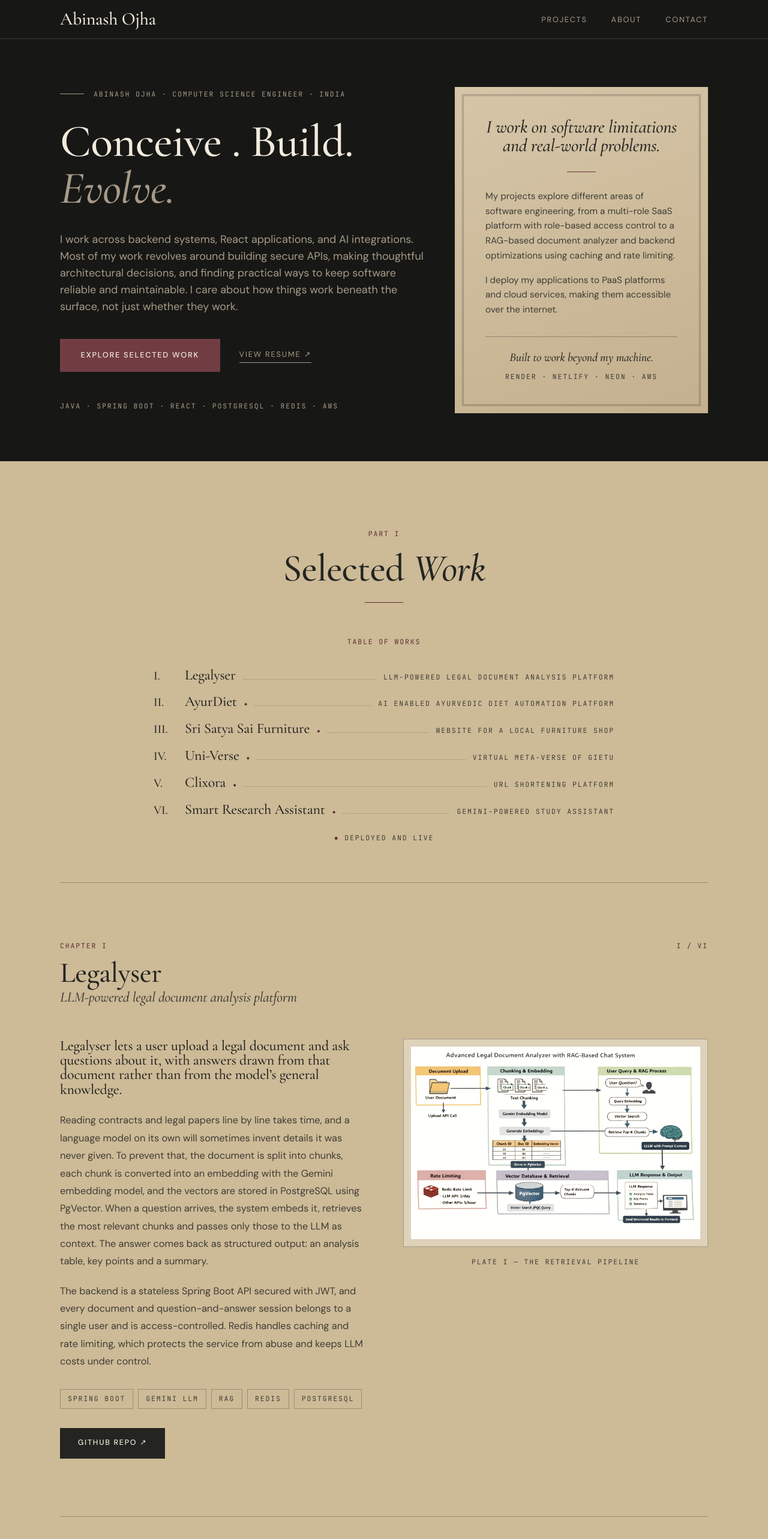
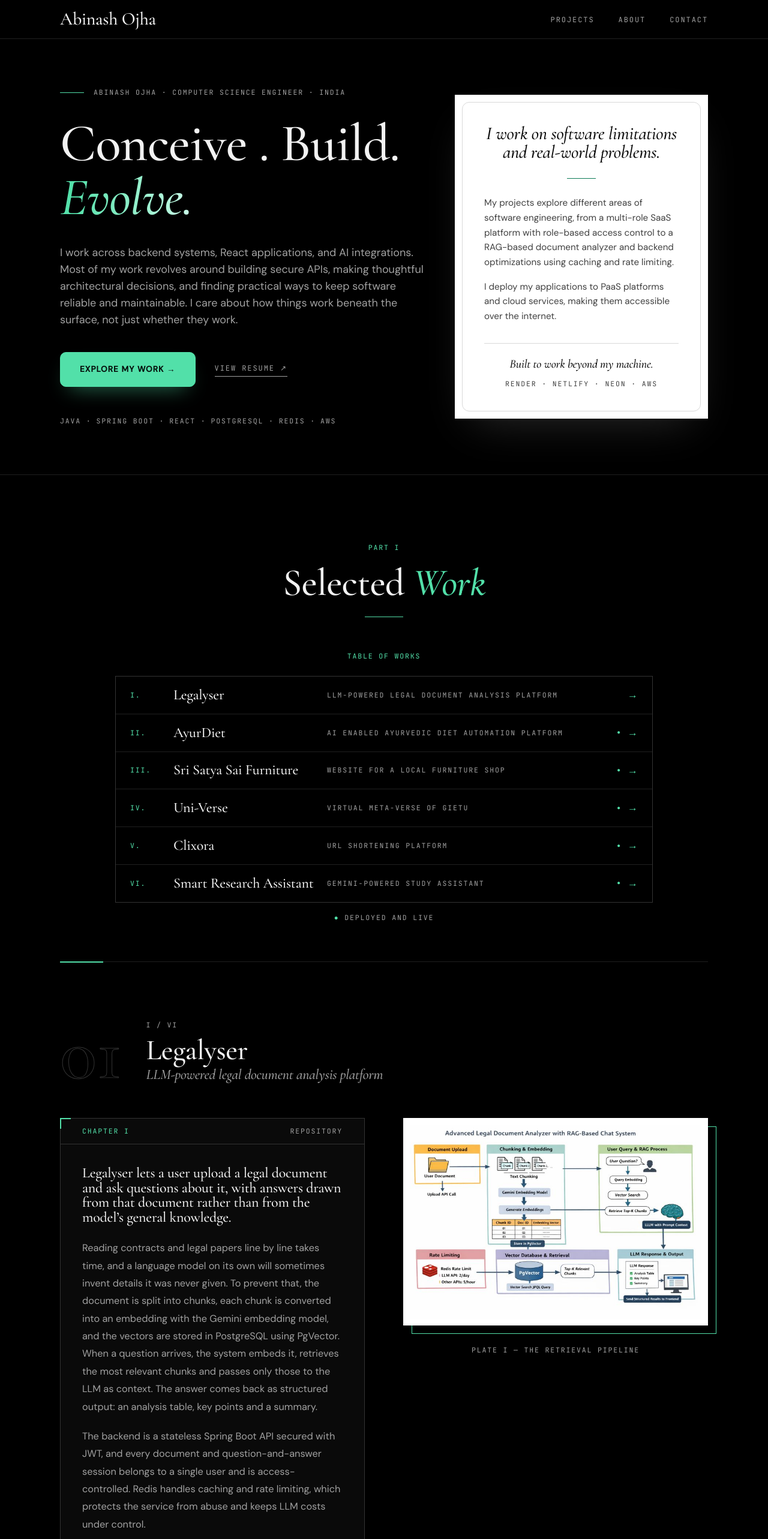
Before and after one commit to Abinash-Ojha/AbinashOjhaPortfolio, a React (Vite) app: page / in a window 1280 px wide. Shown: the top 2566 px of the page at 60% size. Built offline with nearby package versions, Linux system fonts and the light colour scheme.

Commit message:
Update portfolio design

```diff
--- a/src/components/Hero.jsx
+++ b/src/components/Hero.jsx
@@ -1,57 +1,69 @@
 import resume from "../assets/AbinashOjhaResumeOL.pdf";
+
+const tech = ['Java', 'Spring Boot', 'React', 'PostgreSQL', 'Redis', 'AWS']
+const delay = (s) => ({ '--d': `${s}s` })
+
 export default function Hero() {
   return (
-    <section id="top" className="night">
-      <div className="mx-auto grid min-h-[80vh] max-w-[1160px] items-center gap-14 px-6 py-16 md:grid-cols-12 md:gap-12 md:px-10 md:py-20">
+    <section id="top" className="night hero-glow">
+      <div className="mx-auto grid min-h-[84vh] max-w-[1160px] items-center gap-14 px-6 py-16 md:grid-cols-12 md:gap-12 md:px-10 md:py-20">
 
         {/* Left: introduction */}
         <div className="md:col-span-7">
           <p className="label flex items-center gap-4">
-            <span className="h-px w-10 bg-[var(--taupe)]" aria-hidden="true" />
-            Abinash Ojha · Computer Science Engineer · India
+            <span className="draw h-px bg-[var(--mint)]" style={delay(0.1)} aria-hidden="true" />
+            <span className="fade-up" style={delay(0.2)}>Abinash Ojha · Computer Science Engineer · India</span>
           </p>
 
-          <h1 className="display mt-8 text-[clamp(2.4rem,6vw,4.75rem)]">
-            Conceive . Build. <em className="soft">Evolve.</em>
+          <h1 className="display mt-8 text-[clamp(2.8rem,7vw,5.5rem)]" aria-label="Conceive . Build. Evolve.">
+            <span aria-hidden="true">
+              <span className="rise"><span style={delay(0.25)}>Conceive</span></span>{' '}
+              <span className="rise"><span style={delay(0.4)}>.</span></span>{' '}
+              <span className="rise"><span style={delay(0.55)}>Build.</span></span>{' '}
+              <span className="rise"><span style={delay(0.8)}><em className="shimmer">Evolve.</em></span></span>
+            </span>
           </h1>
 
-          <p className="soft mt-8 max-w-[50ch] text-lg">
-            I work across backend systems, React applications, and AI integrations. Most of my work revolves around building secure APIs, making thoughtful architectural decisions, and finding practical ways to keep software reliable and maintainable. I care about how things work beneath the surface, not just whether they work.         </p>
+          <p className="soft fade-up mt-8 max-w-[50ch] text-lg" style={delay(1)}>
+            I work across backend systems, React applications, and AI integrations. Most of my work revolves around building secure APIs, making thoughtful architectural decisions, and finding practical ways to keep software reliable and maintainable. I care about how things work beneath the surface, not just whether they work.
+          </p>
 
-          <div className="mt-10 flex flex-wrap items-center gap-8">
-            <a href="#work" className="btn">Explore selected work</a>
-<a
-  href={resume}
-  target="_blank"
-  rel="noopener noreferrer"
-  className="nav-link link"
->           View resume <span className="arrow" aria-hidden="true">↗</span>
+          <div className="fade-up mt-10 flex flex-wrap items-center gap-8" style={delay(1.2)}>
+            <a href="#work" className="btn">Explore my work <span className="arrow" aria-hidden="true">→</span></a>
+            <a href={resume} target="_blank" rel="noopener noreferrer" className="nav-link link">
+              View resume <span className="arrow" aria-hidden="true">↗</span>
             </a>
           </div>
 
-          <p className="label mt-12">Java · Spring Boot · React · PostgreSQL · Redis · AWS </p>
+          <p className="label mt-12 flex flex-wrap gap-x-2">
+            {tech.map((t, i) => (
+              <span key={t} className="fade-up" style={delay(1.45 + i * 0.12)}>
+                {t}{i < tech.length - 1 && <span aria-hidden="true"> ·</span>}
+              </span>
+            ))}
+          </p>
         </div>
 
         {/* Right: the story */}
-        <aside aria-label="How I work" className="vellum md:col-span-5 ">
-          <div className="m-3 border-[3px] border-double border-[var(--rule)] p-7 md:p-9">
-            <p className="display text-center text-[1.7rem] italic leading-snug md:text-[1.9rem]">
+        <aside aria-label="How I work" className="vellum fade-up  p-3 md:col-span-5" style={delay(0.7)}>
+          <div className="rounded-xl border border-[var(--rule)] p-7 md:p-9">
+            <p className="display fade-up text-center text-[1.7rem] italic leading-snug md:text-[1.9rem]" style={delay(1)}>
               I work on software limitations and real-world problems.
             </p>
 
             <span className="mx-auto my-7 block h-px w-12 bg-[var(--accent)]" aria-hidden="true" />
 
-            <p className="soft text-[0.95rem] leading-relaxed">
-           My projects explore different areas of software engineering, from a multi-role SaaS platform with role-based access control to a RAG-based document analyzer and backend optimizations using caching and rate limiting.
-             </p>
+            <p className="soft fade-up text-[0.95rem] leading-relaxed" style={delay(1.2)}>
+              My projects explore different areas of software engineering, from a multi-role SaaS platform with role-based access control to a RAG-based document analyzer and backend optimizations using caching and rate limiting.
+            </p>
 
-            <p className="soft mt-4 text-[0.95rem] leading-relaxed">
-            I deploy my applications to PaaS platforms and cloud services, making them accessible over the internet.
-             </p>
+            <p className="soft fade-up mt-4 text-[0.95rem] leading-relaxed" style={delay(1.4)}>
+              I deploy my applications to PaaS platforms and cloud services, making them accessible over the internet.
+            </p>
 
-            <p className="rule-t mt-8 pt-5 text-center">
+            <p className="rule-t fade-up mt-8 pt-5 text-center" style={delay(1.6)}>
               <span className="display text-xl italic">Built to work beyond my machine.</span>
-              <span className="label mt-2 block">RENDER · NETLIFY · NEON · AWS</span>
+              <span className="label mt-2 block">Render · Netlify · Neon · AWS</span>
             </p>
           </div>
         </aside>
--- a/src/components/Projects.jsx
+++ b/src/components/Projects.jsx
@@ -3,20 +3,26 @@ import Reveal from './Reveal'
 import SectionTitle from './SectionTitle'
 
 const total = projects.length
+const last = projects[total - 1].numeral
 
 function Index() {
   return (
-    <nav aria-label="Table of works" className="mx-auto mt-14 max-w-3xl">
+    <nav aria-label="Table of works" className="mx-auto mt-14 max-w-4xl">
       <p className="label accent text-center">Table of works</p>
-      <ol className="mt-6">
+      <ol className="mt-6 border border-[var(--line2)]">
         {projects.map((p) => (
-          <li key={p.id}>
-            <a href={`#${p.id}`} className="flex items-baseline gap-3 py-2.5 transition-colors hover:text-[var(--accent)]">
-              <span className="display w-10 shrink-0 text-xl">{p.numeral}.</span>
+          <li key={p.id} className="border-b border-[var(--line)] last:border-b-0">
+            <a
+              href={`#${p.id}`}
+              className="index-row grid grid-cols-[2.5rem_1fr_auto] items-center gap-4 px-4 py-4 md:grid-cols-[3.5rem_15rem_1fr_auto] md:px-6"
+            >
+              <span className="label accent">{p.numeral}.</span>
               <span className="display text-2xl">{p.name}</span>
+              <span className="label hidden md:block">{p.tagline}</span>
+              <span className="flex items-center gap-3">
                 {p.live && <span className="accent text-[0.6rem]" title="Live site" aria-label="Live site">●</span>}
-              <span className="min-w-4 flex-1 border-b border-dotted border-[var(--rule)]" aria-hidden="true" />
-              <span className="label hidden shrink-0 sm:inline">{p.tagline}</span>
+                <span className="arrow accent" aria-hidden="true">→</span>
+              </span>
             </a>
           </li>
         ))}
@@ -30,21 +36,30 @@ function Project({ p, i }) {
   const flip = i % 2 === 1
   const extra = p.links ?? []
   const primary = p.live ?? p.repo
-  const plate = <div className="plate transition duration-500 hover:-translate-y-1"><img src={p.image} alt={p.alt} loading="lazy" /></div>
+  const plate = <div className="plate"><img src={p.image} alt={p.alt} loading="lazy" /></div>
 
   return (
-    <Reveal as="article" className="rule-t py-16 md:py-24">
-      <header id={p.id} className="mb-10 scroll-mt-24 md:mb-14">
-        <div className="flex items-center justify-between gap-4">
-          <p className="label accent">Chapter {p.numeral}{p.live && ' · Live'}</p>
-          <p className="label">{p.numeral} / {projects[total - 1].numeral}</p>
+    <Reveal as="article" className="accent-rule py-16 md:py-24">
+      <header id={p.id} className="mb-10 flex scroll-mt-24 items-end gap-6 md:mb-14 md:gap-10">
+        <span className="numeral" aria-hidden="true">{String(i + 1).padStart(2, '0')}</span>
+        <div className="min-w-0 flex-1 pb-1">
+          <p className="label">{p.numeral} / {last}</p>
+          <h3 className="display mt-2 text-[clamp(2.2rem,4vw,3rem)]">{p.name}</h3>
+          <p className="display soft mt-1 text-2xl italic">{p.tagline}</p>
         </div>
-        <h3 className="display mt-3 text-[clamp(2.4rem,4vw,3rem)]">{p.name}</h3>
-        <p className="display soft mt-1 text-2xl italic">{p.tagline}</p>
       </header>
 
       <div className="grid items-start gap-12 md:grid-cols-12 md:gap-16">
         <div className={`md:col-span-6 ${flip ? 'md:order-2' : ''}`}>
+          <div className="spec ticks">
+            <div className="flex items-center justify-between border-b border-[var(--line2)] px-6 py-3 md:px-9">
+              <p className="label accent">Chapter {p.numeral}</p>
+              <p className="label">
+                {p.live ? <><span className="accent">●</span> Live</> : 'Repository'}
+              </p>
+            </div>
+
+            <div className="p-6 md:p-9">
               <p className="display text-[1.5rem] leading-snug">{p.lead}</p>
 
               <div className="soft mt-6 space-y-5 text-[1.02rem] leading-[1.8]">
@@ -52,15 +67,15 @@ function Project({ p, i }) {
               </div>
 
               {p.figure && (
-            <p className="rule-t mt-8 pt-4">
-              <span className="display accent text-4xl">{p.figure[0]}</span>
+                <div className="mt-8 border-l-2 border-[var(--mint)] pl-5">
+                  <span className="display accent text-5xl">{p.figure[0]}</span>
                   <span className="label mt-1 block">{p.figure[1]}</span>
-            </p>
+                </div>
               )}
 
               <ul className="mt-8 flex flex-wrap gap-2" aria-label="Technologies used">
                 {p.stack.map((s) => (
-              <li key={s} className="label border border-[var(--rule)] px-3 py-1.5">{s}</li>
+                  <li key={s} className="tag label">{s}</li>
                 ))}
               </ul>
 
@@ -84,14 +99,18 @@ function Project({ p, i }) {
                 </div>
               )}
             </div>
+          </div>
+        </div>
 
         <figure className={`md:sticky md:top-24 md:col-span-6 ${flip ? 'md:order-1' : ''}`}>
+          <div className="frame">
             {primary ? (
               <a href={primary} target="_blank" rel="noopener noreferrer" className="block" aria-label={`Open ${p.name} (opens in a new tab)`}>
                 {plate}
               </a>
             ) : plate}
-          <figcaption className="label mt-4 text-center">Plate {p.numeral} — {p.caption}</figcaption>
+          </div>
+          <figcaption className="label mt-8 text-center">Plate {p.numeral} — {p.caption}</figcaption>
         </figure>
       </div>
     </Reveal>
@@ -100,7 +119,7 @@ function Project({ p, i }) {
 
 export default function Projects() {
   return (
-    <section id="work" className="tan">
+    <section id="work" className="mist">
       <div className="mx-auto max-w-[1160px] px-6 pb-12 pt-20 md:px-10 md:pt-28">
         <SectionTitle kicker="Part I">Selected <em>Work</em></SectionTitle>
         <Index />
--- a/src/theme.css
+++ b/src/theme.css
@@ -1,59 +1,525 @@
-:root{
-  --ivory:#F2EBDD; --charcoal:#242522; --burgundy:#713D42; --taupe:#A69A89; --black:#171815;
+:root {
+  --bg: #000000;
+  --bg2: #000000;
+  --panel: #0A0A0A;
+  --line: #1F1F1F;
+  --line2: #333333;
+  --text: #F2F2F2;
+  --muted: #A1A1A1;
+  --mint: #52E0A9;
+  --mint-deep: #2FB583;
+  --mint-ink: #06110D;
+  /* old variable names kept so every component keeps working */
+  --green: var(--mint);
+  --green-soft: var(--mint);
+  --green-deep: var(--mint);
+  --ink: var(--bg);
+  --ink-line: var(--line2);
+  --taupe: var(--mint);
+  --ivory: var(--text);
+  --charcoal: var(--bg);
+  --burgundy: var(--mint-deep);
+  --black: var(--bg);
 }
-/* "Paper" pages (light) and "Night" pages (dark) set their own colour roles */
-.paper{--fg:var(--charcoal);--soft:rgba(36,37,34,.76);--rule:rgba(166,154,137,.65);--accent:var(--burgundy);background:var(--ivory);color:var(--fg)}
-.night{--fg:var(--ivory);--soft:var(--taupe);--rule:#3A3B36;--accent:var(--taupe);background:var(--black);color:var(--fg)}
 
-html{scroll-behavior:smooth;scroll-padding-top:72px}
-body{margin:0;background:var(--black);font-family:'DM Sans',system-ui,sans-serif;font-size:1.0625rem;line-height:1.75;overflow-x:hidden;-webkit-font-smoothing:antialiased}
-a:focus-visible,button:focus-visible{outline:2px solid var(--burgundy);outline-offset:4px;box-shadow:0 0 0 4px var(--ivory)}
-::selection{background:var(--burgundy);color:var(--ivory)}
+/* Every section uses the same dark roles on pure black */
+.night,
+.paper,
+.light,
+.ink,
+.tan,
+.mist,
+.vellum {
+  --fg: var(--text);
+  --soft: var(--muted);
+  --rule: var(--line);
+  --accent: var(--mint);
+  color: var(--fg)
+}
 
-.display{font-family:'Cormorant Garamond',Georgia,serif;font-weight:500;line-height:1.02;letter-spacing:-.01em}
-.label{font-family:'JetBrains Mono',ui-monospace,monospace;font-size:.72rem;line-height:1.6;letter-spacing:.16em;text-transform:uppercase;color:var(--soft)}
-.nav-link{font-size:.8rem;letter-spacing:.14em;text-transform:uppercase;color:var(--soft);transition:color .2s}
-.nav-link:hover{color:var(--fg)}
-.accent{color:var(--accent)}
-.soft{color:var(--soft)}
-.rule-t{border-top:1px solid var(--rule)}
+.night,
+.paper,
+.light,
+.ink {
+  background: var(--bg)
+}
 
-/* the verse */
-.verse{font-family:'Cormorant Garamond',Georgia,serif;font-style:italic;font-weight:500;font-size:clamp(1.4rem,2.3vw,1.75rem);line-height:1.5}
-.verse span{display:block}
-.verse span:nth-child(even){padding-left:1.4rem}
+.tan,
+.mist {
+  background: var(--bg2)
+}
 
-.dropcap::first-letter{font-family:'Cormorant Garamond',Georgia,serif;font-weight:500;float:left;font-size:3.9em;line-height:.8;padding:.06em .1em 0 0;color:var(--taupe)}
+.hero-glow {
+  background: var(--bg)
+}
 
-.btn{display:inline-block;padding:.95rem 2.1rem;background:var(--burgundy);color:var(--ivory);border:1px solid var(--burgundy);font-weight:500;font-size:.8rem;letter-spacing:.14em;text-transform:uppercase;transition:background .3s,border-color .3s}
-.btn:hover{background:transparent;border-color:var(--taupe)}
-.link{border-bottom:1px solid currentColor;padding-bottom:2px;transition:color .2s}
-.link:hover{color:var(--accent)}
+#work,
+#about,
+#skills,
+#contact {
+  border-top: 1px solid var(--line)
+}
 
-/* printed plate */
-.plate{padding:12px;border:1px solid var(--rule);background:rgba(255,255,255,.35)}
-.plate img{display:block;width:100%;height:auto;filter:sepia(.22) saturate(.8) contrast(1.02);transition:filter .5s}
-.plate:hover img{filter:none}
+/* hero card: pure white with black text */
+.vellum {
+  --fg: #0A0A0A;
+  --soft: #404040;
+  --rule: #D9D9D9;
+  --accent: #0B7A55;
+  background: #FFFFFF;
+  border: 0;
+  box-shadow: 0 30px 70px -30px rgba(255, 255, 255, .18)
+}
 
-.reveal{opacity:0;transform:translateY(14px);transition:opacity .9s ease,transform .9s ease}
-.reveal.in{opacity:1;transform:none}
-.arrow{display:inline-block;transition:transform .25s}
-a:hover .arrow{transform:translateX(5px)}
+.vellum a:focus-visible {
+  outline-color: #0B7A55
+}
 
-@media (prefers-reduced-motion:reduce){
-  html{scroll-behavior:auto}
-  .reveal{opacity:1;transform:none;transition:none}
-  .plate img,.arrow,.btn{transition:none}
+/* project description cards */
+.mist .ink,
+.tan .ink {
+  background: var(--panel);
+  border: 1px solid var(--line2)
 }
-/* aged-paper card used in the hero */
-.vellum{--fg:var(--charcoal);--soft:rgba(36,37,34,.84);--rule:rgba(36,37,34,.35);--accent:#5E3036;
-  background:linear-gradient(160deg,#D6C6A8,#C4B08E);color:var(--fg)}
 
+html {
+  scroll-behavior: smooth;
+  scroll-padding-top: 72px
+}
 
-  /* flat tan page used for the projects section */
-.tan{--fg:var(--charcoal);--soft:rgba(36,37,34,.84);--rule:rgba(36,37,34,.3);--accent:#5E3036;
-  background:#CDBA97;color:var(--fg)}
-.btn-solid{display:inline-block;padding:.85rem 1.8rem;background:var(--charcoal);color:var(--ivory);
-  border:1px solid var(--charcoal);font-weight:500;font-size:.78rem;letter-spacing:.14em;
-  text-transform:uppercase;transition:background .3s,border-color .3s}
-.btn-solid:hover{background:var(--burgundy);border-color:var(--burgundy)}
+body {
+  margin: 0;
+  background: var(--bg);
+  color: var(--text);
+  font-family: 'DM Sans', system-ui, sans-serif;
+  font-size: 1.0625rem;
+  line-height: 1.75;
+  overflow-x: hidden;
+  -webkit-font-smoothing: antialiased
+}
+
+a:focus-visible,
+button:focus-visible {
+  outline: 2px solid var(--mint);
+  outline-offset: 4px
+}
+
+::selection {
+  background: var(--mint);
+  color: var(--mint-ink)
+}
+
+.display {
+  font-family: 'Cormorant Garamond', Georgia, serif;
+  font-weight: 500;
+  line-height: 1.02;
+  letter-spacing: -.01em
+}
+
+.label {
+  font-family: 'JetBrains Mono', ui-monospace, monospace;
+  font-size: .72rem;
+  line-height: 1.6;
+  letter-spacing: .16em;
+  text-transform: uppercase;
+  color: var(--soft)
+}
+
+.nav-link {
+  font-family: 'JetBrains Mono', ui-monospace, monospace;
+  font-size: .75rem;
+  font-weight: 500;
+  letter-spacing: .16em;
+  text-transform: uppercase;
+  color: var(--soft);
+  transition: color .2s
+}
+
+.nav-link:hover {
+  color: var(--mint)
+}
+
+.accent {
+  color: var(--accent)
+}
+
+.soft {
+  color: var(--soft)
+}
+
+em,
+em.soft {
+  color: var(--mint)
+}
+
+.rule-t {
+  border-top: 1px solid var(--rule)
+}
+
+.dropcap::first-letter {
+  font-family: 'Cormorant Garamond', Georgia, serif;
+  font-weight: 500;
+  float: left;
+  font-size: 3.9em;
+  line-height: .8;
+  padding: .06em .1em 0 0;
+  color: var(--mint)
+}
+
+/* buttons: mint with dark text */
+.btn {
+  display: inline-block;
+  padding: 1rem 2rem;
+  background: var(--mint);
+  color: var(--mint-ink);
+  border: 1px solid var(--mint);
+  border-radius: 10px;
+  font-weight: 600;
+  font-size: .85rem;
+  letter-spacing: .08em;
+  text-transform: uppercase;
+  box-shadow: 0 16px 34px -16px rgba(82, 224, 169, .55);
+  transition: background .3s, transform .3s
+}
+
+.btn:hover {
+  background: #7BEBC0;
+  border-color: #7BEBC0;
+  transform: translateY(-2px)
+}
+
+.btn-solid {
+  display: inline-block;
+  padding: .85rem 1.7rem;
+  background: var(--mint);
+  color: var(--mint-ink);
+  border: 1px solid var(--mint);
+  border-radius: 10px;
+  font-weight: 600;
+  font-size: .78rem;
+  letter-spacing: .1em;
+  text-transform: uppercase;
+  transition: background .3s, transform .3s
+}
+
+.btn-solid:hover {
+  background: #7BEBC0;
+  border-color: #7BEBC0;
+  transform: translateY(-2px)
+}
+
+.link {
+  border-bottom: 1px solid currentColor;
+  padding-bottom: 2px;
+  transition: color .2s
+}
+
+.link:hover {
+  color: var(--mint)
+}
+
+/* project number: large outlined numeral */
+.numeral {
+  font-family: 'Cormorant Garamond', Georgia, serif;
+  font-weight: 500;
+  font-size: clamp(4.5rem, 11vw, 8rem);
+  line-height: .8;
+  color: transparent;
+  -webkit-text-stroke: 1px var(--line2)
+}
+
+/* project screenshot: white frame */
+.plate {
+  padding: 12px;
+  background: #fff;
+  border: 1px solid rgba(255, 255, 255, .2);
+  border-radius: 14px;
+  box-shadow: 0 28px 56px -28px rgba(255, 255, 255, .12)
+}
+
+.plate img {
+  display: block;
+  width: 100%;
+  height: auto;
+  border-radius: 8px
+}
+
+.reveal {
+  opacity: 0;
+  transform: translateY(14px);
+  transition: opacity .9s ease, transform .9s ease
+}
+
+.reveal.in {
+  opacity: 1;
+  transform: none
+}
+
+.arrow {
+  display: inline-block;
+  transition: transform .25s
+}
+
+a:hover .arrow {
+  transform: translateX(5px)
+}
+
+/* ---------- hero text animations ---------- */
+/* words slide up from behind a mask */
+.rise {
+  display: inline-block;
+  overflow: hidden;
+  vertical-align: bottom;
+  padding: 0 .08em .12em 0;
+  margin: 0 -.08em -.12em 0
+}
+
+.rise>span {
+  display: inline-block;
+  transform: translateY(110%);
+  animation: rise .9s cubic-bezier(.2, .7, .2, 1) forwards;
+  animation-delay: var(--d, 0s)
+}
+
+@keyframes rise {
+  to {
+    transform: none
+  }
+}
+
+/* generic fade-up, staggered with --d */
+.fade-up {
+  opacity: 0;
+  transform: translateY(14px);
+  animation: fadeUp .8s ease forwards;
+  animation-delay: var(--d, 0s)
+}
+
+@keyframes fadeUp {
+  to {
+    opacity: 1;
+    transform: none
+  }
+}
+
+/* eyebrow line draws itself */
+.draw {
+  display: inline-block;
+  width: 0;
+  animation: draw .8s ease forwards;
+  animation-delay: var(--d, 0s)
+}
+
+@keyframes draw {
+  to {
+    width: 2.5rem
+  }
+}
+
+/* slow mint shimmer on the last word */
+em.shimmer {
+  background: linear-gradient(90deg, var(--mint) 0%, #D5FFEE 50%, var(--mint) 100%);
+  background-size: 200% 100%;
+  -webkit-background-clip: text;
+  background-clip: text;
+  -webkit-text-fill-color: transparent;
+  color: transparent;
+  animation: shimmer 3.5s linear 1.6s infinite
+}
+
+@keyframes shimmer {
+  from {
+    background-position: 200% 0
+  }
+
+  to {
+    background-position: -200% 0
+  }
+}
+
+@media (prefers-reduced-motion:reduce) {
+  html {
+    scroll-behavior: auto
+  }
+
+  .reveal {
+    opacity: 1;
+    transform: none;
+    transition: none
+  }
+
+  .arrow,
+  .btn,
+  .btn-solid {
+    transition: none
+  }
+
+  .rise>span,
+  .fade-up {
+    animation: none;
+    opacity: 1;
+    transform: none
+  }
+
+  .draw {
+    animation: none;
+    width: 2.5rem
+  }
+
+  em.shimmer {
+    animation: none;
+    background: none;
+    -webkit-text-fill-color: var(--mint);
+    color: var(--mint)
+  }
+}
+
+/* ---------- projects: sharp, spec-sheet look ---------- */
+.numeral {
+  font-family: 'Cormorant Garamond', Georgia, serif;
+  font-weight: 500;
+  font-size: clamp(4.5rem, 11vw, 8rem);
+  line-height: .8;
+  color: transparent;
+  -webkit-text-stroke: 1px var(--line2)
+}
+
+/* article divider with an emerald segment */
+.accent-rule {
+  position: relative;
+  border-top: 1px solid var(--line)
+}
+
+.accent-rule::before {
+  content: "";
+  position: absolute;
+  top: -1px;
+  left: 0;
+  height: 2px;
+  width: 72px;
+  background: var(--mint);
+  transition: width .7s ease
+}
+
+.accent-rule:hover::before {
+  width: 100%
+}
+
+/* description card with corner marks */
+.spec {
+  position: relative;
+  background: var(--panel);
+  border: 1px solid var(--line2);
+  border-radius: 0;
+  transition: border-color .3s
+}
+
+.spec:hover {
+  border-color: rgba(82, 224, 169, .45)
+}
+
+.ticks::before,
+.ticks::after {
+  content: "";
+  position: absolute;
+  width: 18px;
+  height: 18px;
+  pointer-events: none
+}
+
+.ticks::before {
+  top: -1px;
+  left: -1px;
+  border-top: 2px solid var(--mint);
+  border-left: 2px solid var(--mint)
+}
+
+.ticks::after {
+  bottom: -1px;
+  right: -1px;
+  border-bottom: 2px solid var(--mint);
+  border-right: 2px solid var(--mint)
+}
+
+/* square tech tags */
+.tag {
+  display: inline-flex;
+  align-items: center;
+  border: 1px solid var(--line2);
+  padding: .4rem .75rem;
+  transition: border-color .2s, color .2s
+}
+
+.tag::before {
+  content: "";
+  width: 5px;
+  height: 5px;
+  background: var(--mint);
+  margin-right: .55rem
+}
+
+.tag:hover {
+  border-color: var(--mint);
+  color: var(--text)
+}
+
+/* screenshot: square white plate with an offset emerald outline */
+.frame {
+  position: relative
+}
+
+.frame::before {
+  content: "";
+  position: absolute;
+  inset: 0;
+  border: 1px solid var(--mint);
+  transform: translate(14px, 14px);
+  transition: transform .4s ease
+}
+
+.frame:hover::before {
+  transform: translate(8px, 8px)
+}
+
+.plate {
+  position: relative;
+  z-index: 1;
+  padding: 10px;
+  background: #fff;
+  border: 1px solid #fff;
+  border-radius: 0;
+  box-shadow: none
+}
+
+.plate img {
+  display: block;
+  width: 100%;
+  height: auto;
+  border-radius: 0
+}
+
+/* index rows */
+.index-row {
+  transition: background .25s, box-shadow .25s
+}
+
+.index-row:hover {
+  background: var(--panel);
+  box-shadow: inset 3px 0 0 var(--mint)
+}
+
+/* square buttons inside projects */
+.btn-solid {
+  border-radius: 0
+}
+
+@media (prefers-reduced-motion:reduce) {
+
+  .accent-rule::before,
+  .frame::before,
+  .index-row,
+  .spec,
+  .tag {
+    transition: none
+  }
+}
```
Also changed, not shown: src/components/Contact.jsx (+3 -5 lines). Lines whose indentation alone changed are shown as unchanged.
